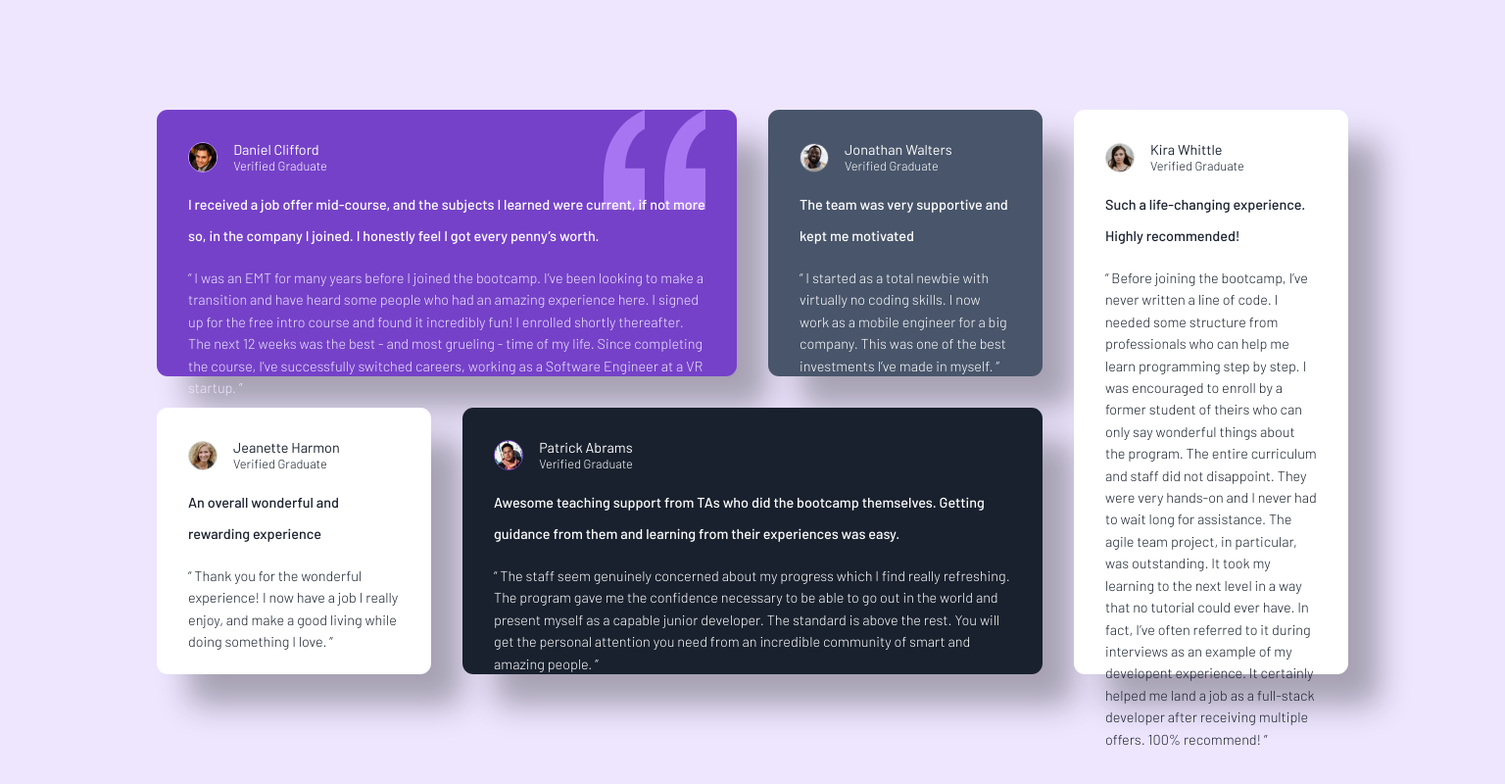
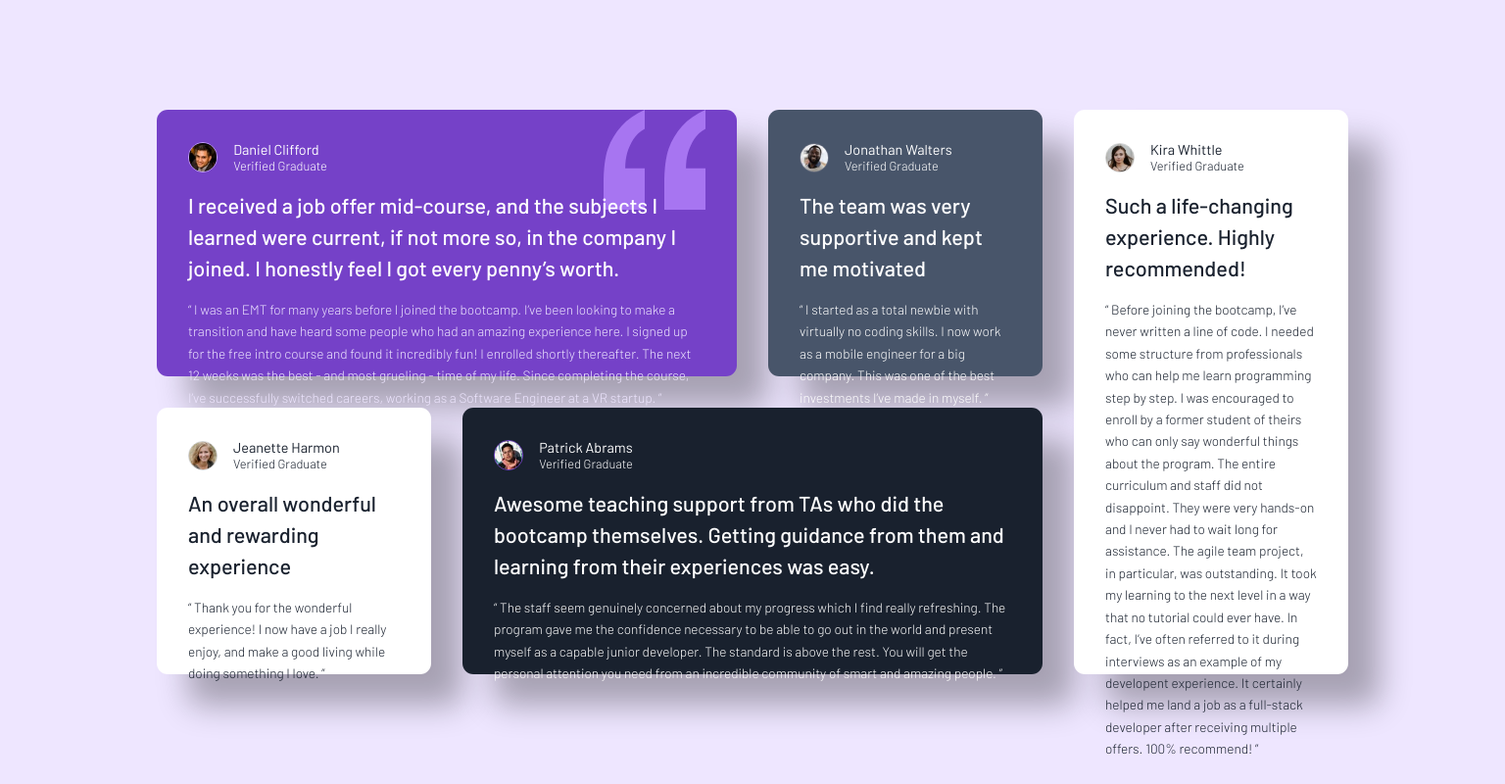
Before and after one commit to Flow2510/testimonials-grid, a plain HTML site: page index.html in a window 1536 px wide. Shown: the whole page at 98% size. Drawn offline with Linux system fonts and the light colour scheme.

Commit message:
Update style.css

```diff
--- a/style.css
+++ b/style.css
@@ -214,12 +214,12 @@ h3{
     }
 
     .second{
-        font-size: 0.9rem;
+        font-size: 0.85rem;
         line-height: 1.4rem;
     }
 
     .first{
-        font-size: 1..35rem;
+        font-size: 1.35rem;
         line-height: 2rem;
         font-weight: 500;
     }
```
